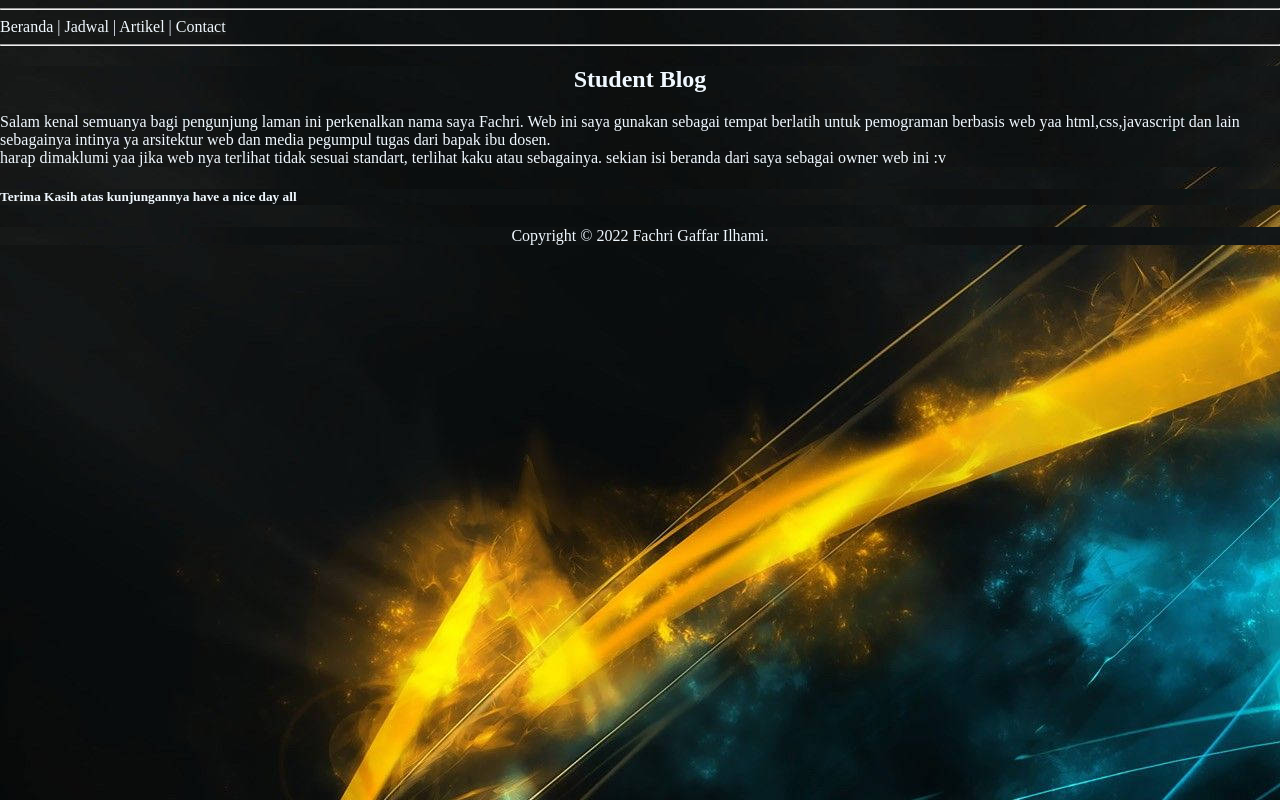
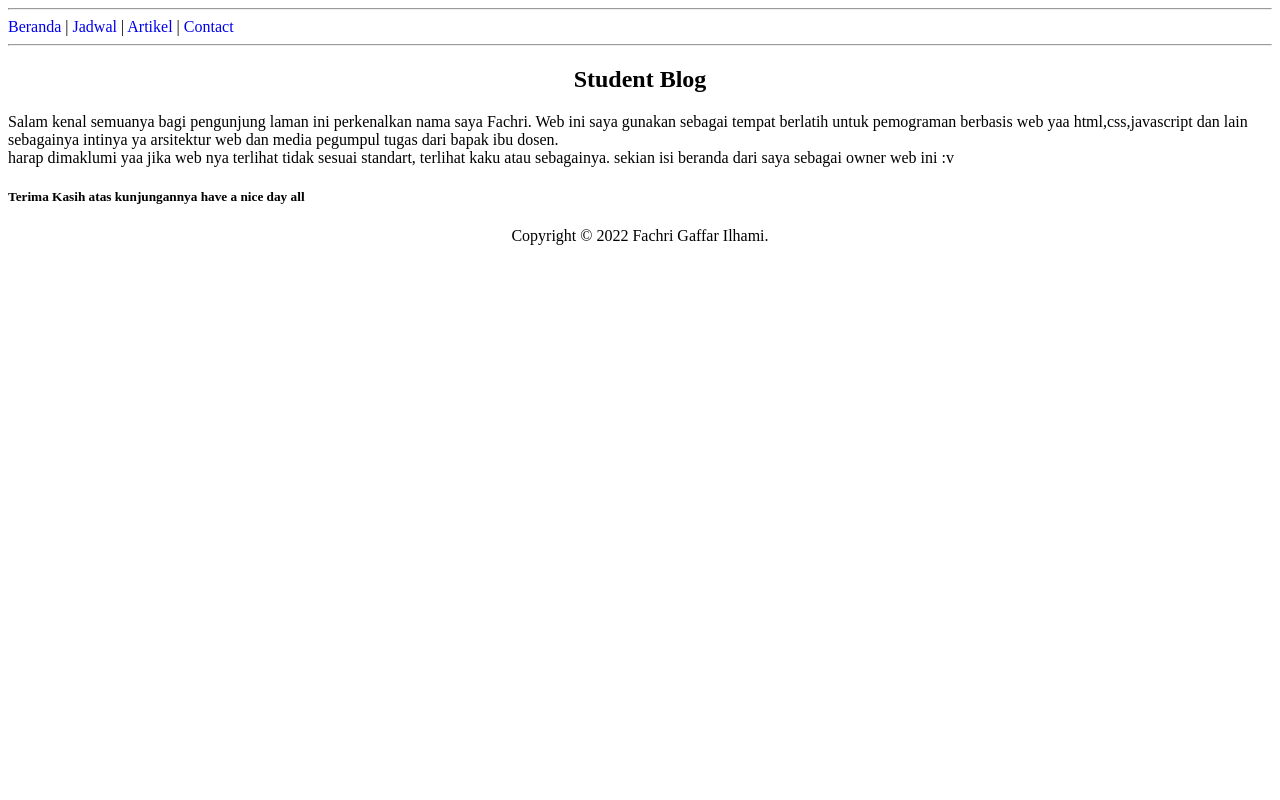
Before and after one commit to fachrigaffar/fachrigaffar.github.io, a plain HTML site: page index.html in a window 1280 px wide. Drawn offline with Linux system fonts and the light colour scheme.

Commit message:
perubahan project

```diff
--- a/index.html
+++ b/index.html
@@ -7,31 +7,23 @@
     <title>Beranda</title>
     <link rel="stylesheet" href="style.css" />
     <style>
-      * {
-        background-image: url("source/bg.jpg");
-        background-repeat: no-repeat;
-        position: relative;
-        margin-left: auto;
-        margin-right: auto;
-      }
-      *{
-        color: aliceblue;
-        text-decoration: none;
-      }
       h1 {
         text-align: center;
       }
+      nav > a {
+      text-decoration: none;
+    }
     </style>
   </head>
   <body>
+    <hr />
     <nav>
-      <hr />
       <a href="index.html">Beranda</a> | <a href="jadwal.html">Jadwal</a> |
       <a href="artikel.html">Artikel</a> |
       <a href="contact.html">Contact</a>
-      <hr />
     </nav>
-    <nav>
+    <hr />
+    <nav class="content">
         <h1>Student Blog</h1>
         <p>Salam kenal semuanya bagi pengunjung laman ini perkenalkan nama saya Fachri. Web ini saya gunakan sebagai tempat berlatih
             untuk pemograman berbasis web yaa html,css,javascript dan lain sebagainya intinya ya arsitektur web dan media pegumpul tugas dari bapak ibu dosen.
```
Also changed, not shown: artikel.html (+5 -11 lines), contact.html (+0 -11 lines), jadwal.html (+0 -9 lines).
